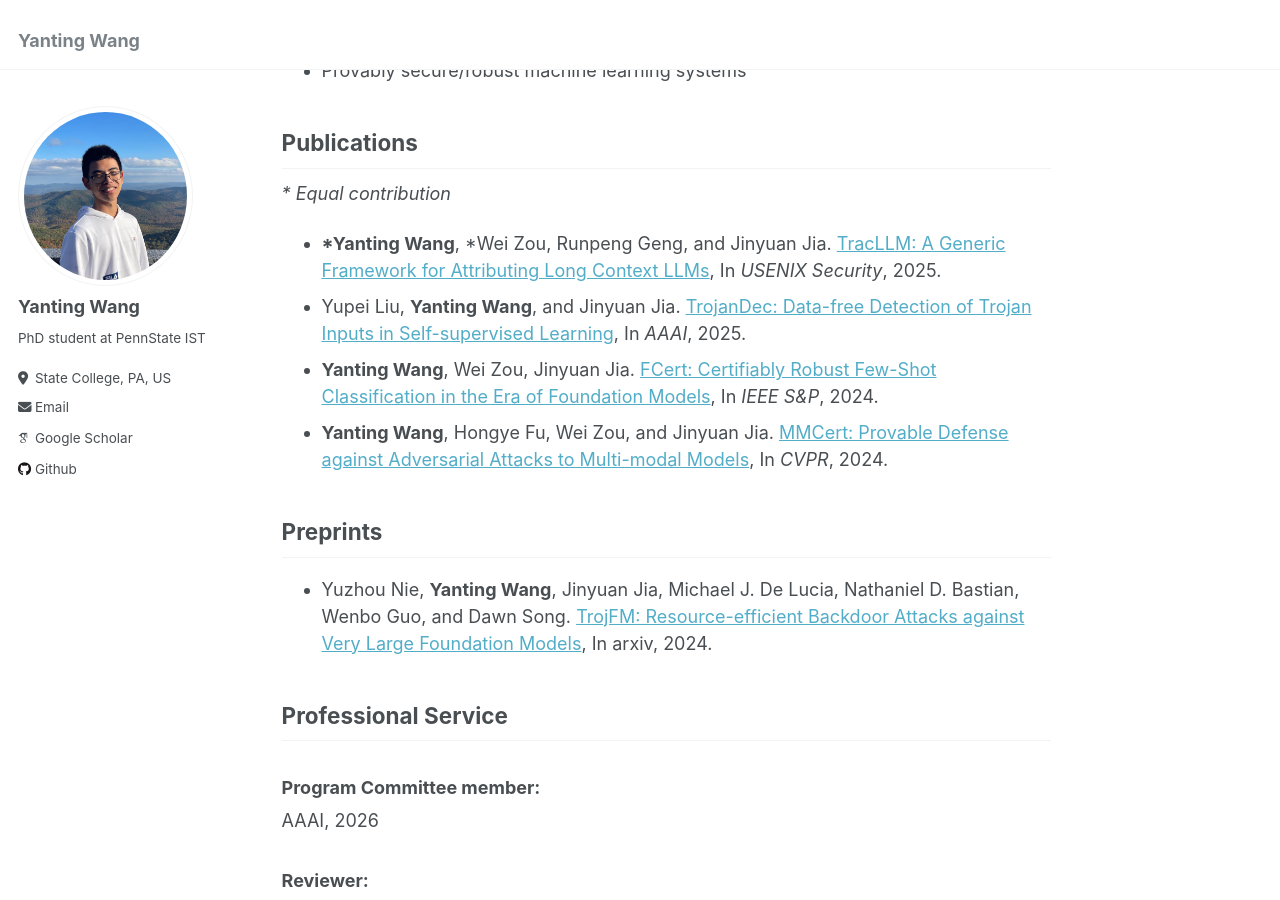
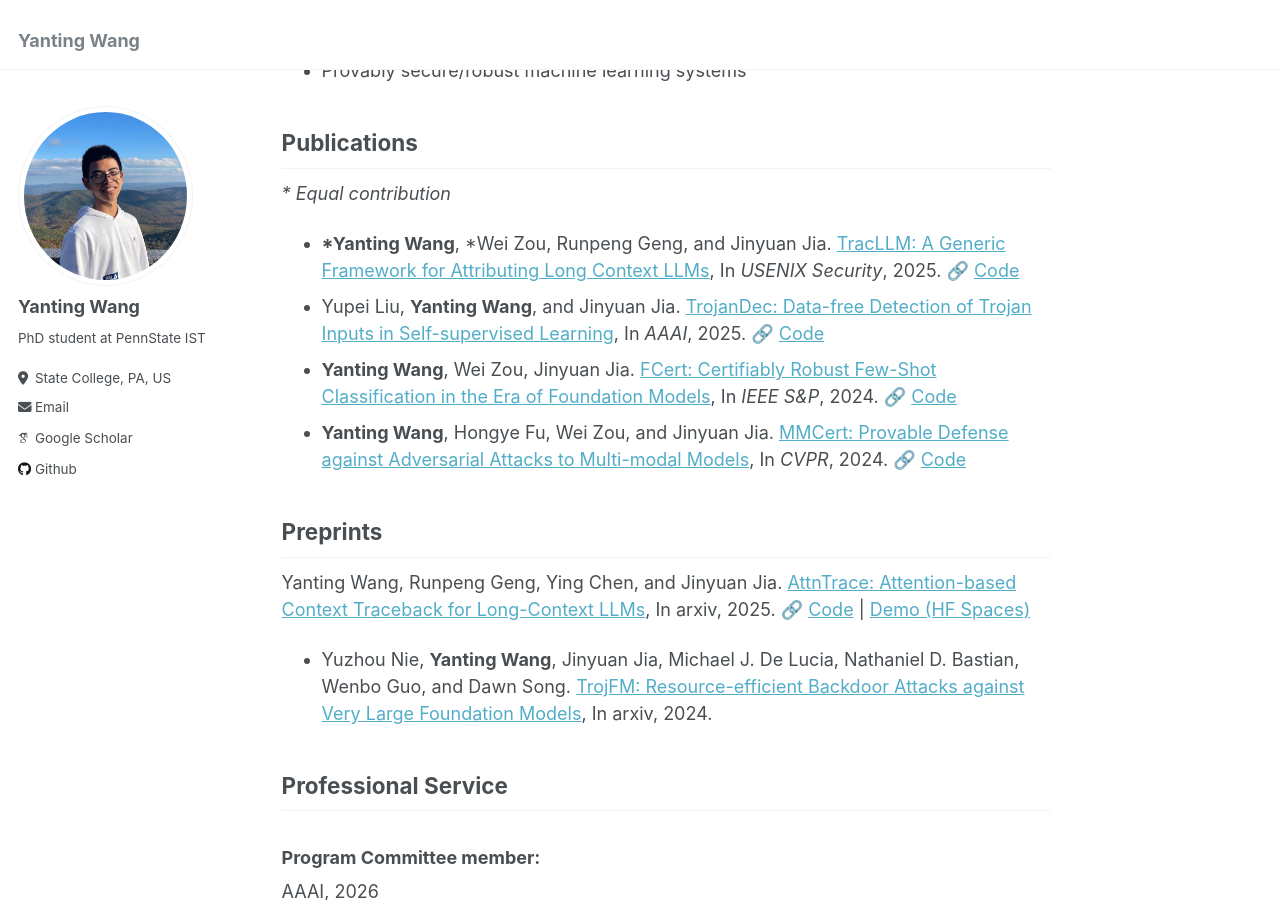
Before and after one commit to Wang-Yanting/Wang-Yanting.github.io, a Jekyll site: the page built from _pages/about.md, in a window 1280 px wide and 900 px high, scrolled down 364 px. Built offline with Jekyll 4.4.1, drawn with Linux system fonts in a browser that asks for light colours; some web fonts are replaced.

Commit message:
Enhance publications section with code links

```diff
--- a/_pages/about.md
+++ b/_pages/about.md
@@ -19,12 +19,13 @@ I am currently a second-year PhD student at Pennsylvania State University. I am
 ## Publications
 
 *\* Equal contribution*
-* **\*Yanting Wang**,  \*Wei Zou, Runpeng Geng, and Jinyuan Jia. [TracLLM: A Generic Framework for Attributing Long Context LLMs](https://arxiv.org/abs/2506.04202), In *USENIX Security*, 2025.
-* Yupei Liu, **Yanting Wang**, and Jinyuan Jia. [TrojanDec: Data-free Detection of Trojan Inputs in Self-supervised Learning](https://arxiv.org/pdf/2501.04108), In *AAAI*, 2025.
-* **Yanting Wang**, Wei Zou, Jinyuan Jia. [FCert: Certifiably Robust Few-Shot Classification in the Era of Foundation Models](https://arxiv.org/pdf/2404.08631), In *IEEE S&P*, 2024.
-* **Yanting Wang**, Hongye Fu, Wei Zou, and Jinyuan Jia. [MMCert: Provable Defense against Adversarial Attacks to Multi-modal Models](https://arxiv.org/abs/2403.19080), In *CVPR*, 2024.
+* **\*Yanting Wang**,  \*Wei Zou, Runpeng Geng, and Jinyuan Jia. [TracLLM: A Generic Framework for Attributing Long Context LLMs](https://arxiv.org/abs/2506.04202), In *USENIX Security*, 2025. 🔗 [Code](https://github.com/Wang-Yanting/TracLLM)
+* Yupei Liu, **Yanting Wang**, and Jinyuan Jia. [TrojanDec: Data-free Detection of Trojan Inputs in Self-supervised Learning](https://arxiv.org/pdf/2501.04108), In *AAAI*, 2025. 🔗 [Code](https://github.com/YupeiLiu/TrojanDec)
+* **Yanting Wang**, Wei Zou, Jinyuan Jia. [FCert: Certifiably Robust Few-Shot Classification in the Era of Foundation Models](https://arxiv.org/pdf/2404.08631), In *IEEE S&P*, 2024. 🔗 [Code](https://github.com/Wang-Yanting/FCert)
+* **Yanting Wang**, Hongye Fu, Wei Zou, and Jinyuan Jia. [MMCert: Provable Defense against Adversarial Attacks to Multi-modal Models](https://arxiv.org/abs/2403.19080), In *CVPR*, 2024. 🔗 [Code](https://github.com/Wang-Yanting/MMCert)
 
 ## Preprints
+Yanting Wang, Runpeng Geng, Ying Chen, and Jinyuan Jia. [AttnTrace: Attention-based Context Traceback for Long-Context LLMs](https://arxiv.org/html/2508.03793v1), In arxiv, 2025. 🔗 [Code](https://github.com/Wang-Yanting/AttnTrace) | [Demo (HF Spaces)](https://huggingface.co/spaces/SecureLLMSys/AttnTrace)
 * Yuzhou Nie, **Yanting Wang**, Jinyuan Jia, Michael J. De Lucia, Nathaniel D. Bastian, Wenbo Guo, and Dawn Song. [TrojFM: Resource-efficient Backdoor Attacks against Very Large Foundation Models](https://arxiv.org/abs/2405.16783), In arxiv, 2024.
 
 ## Professional Service
```
